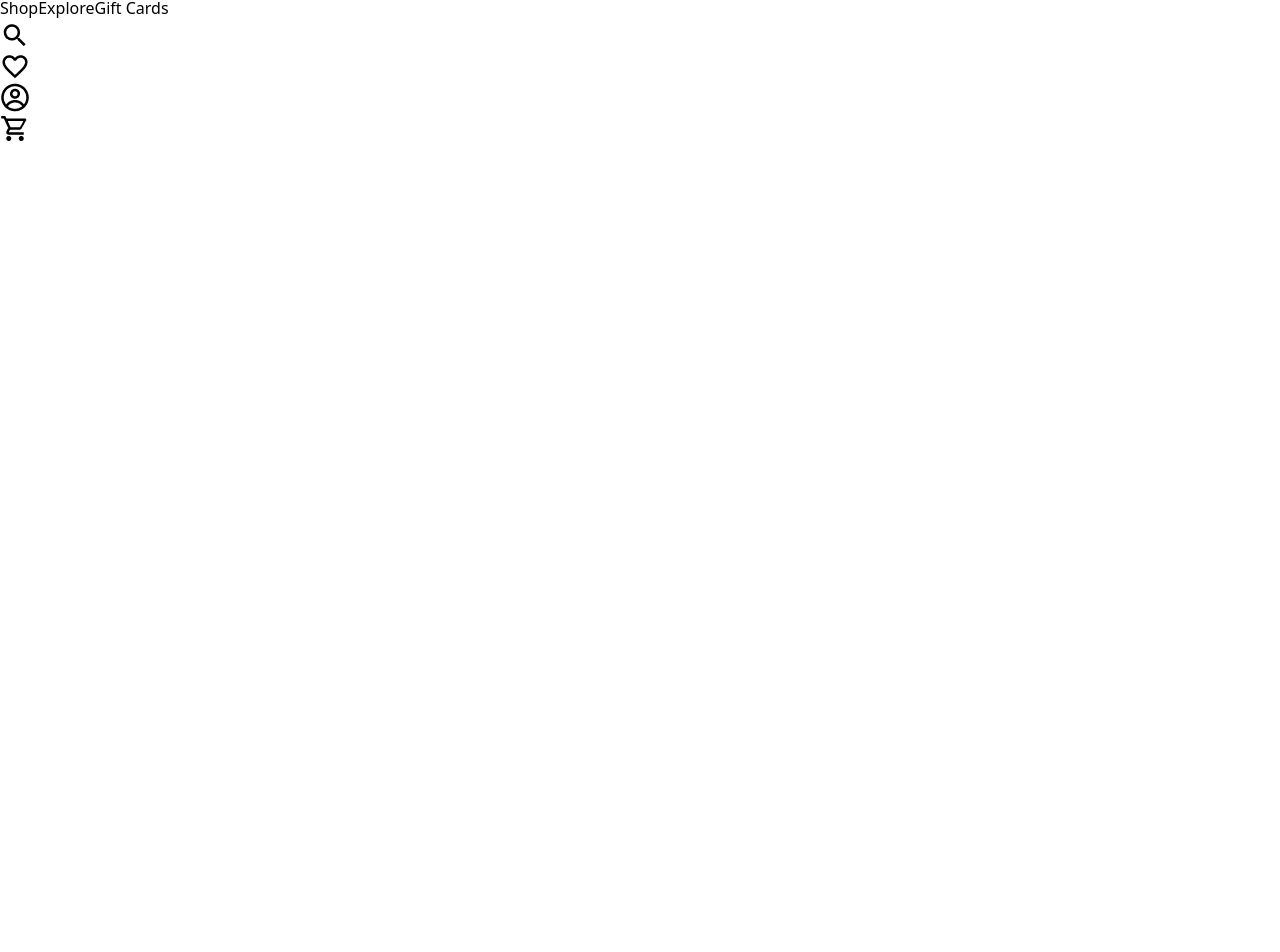
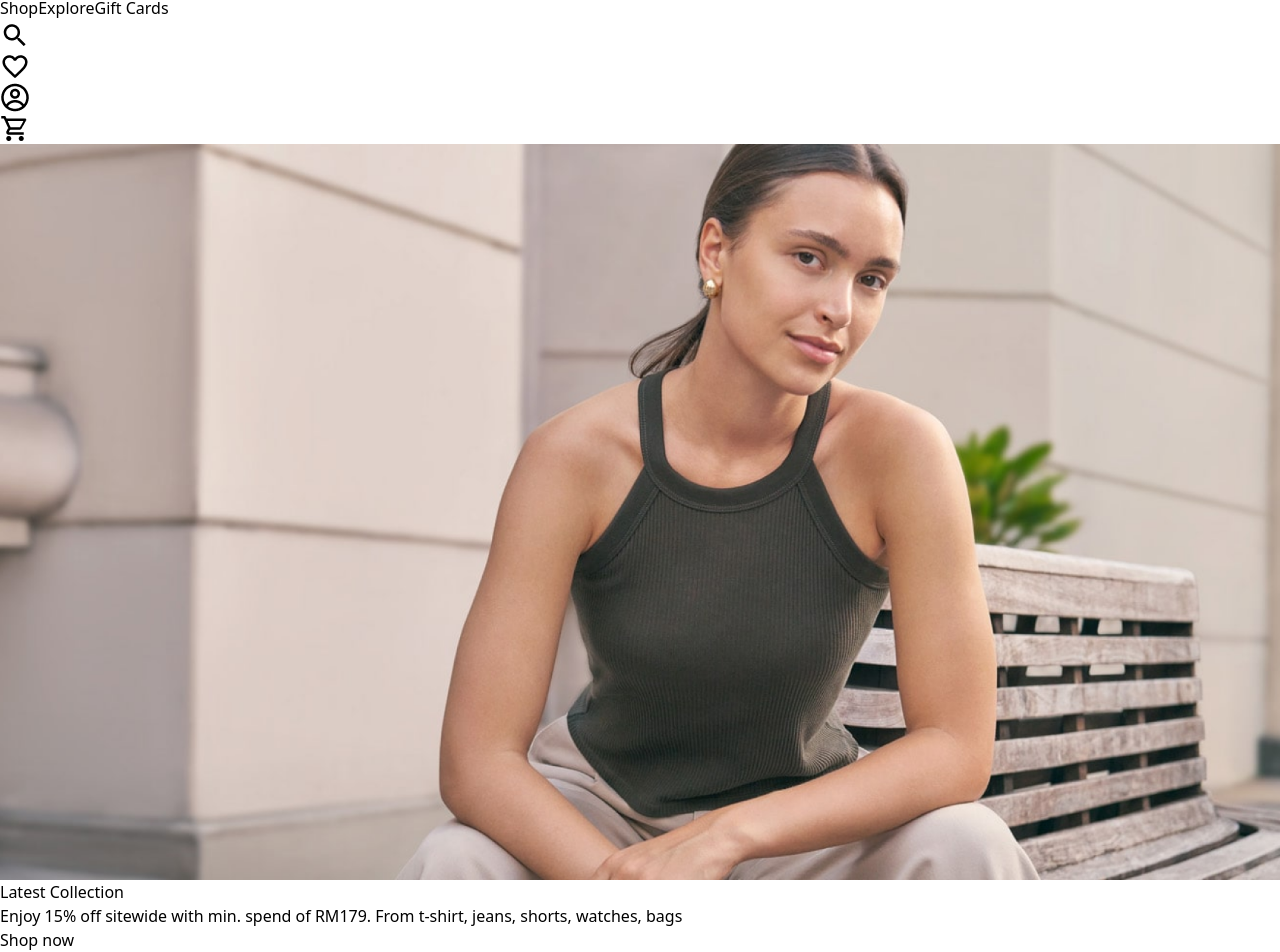
Before and after one commit to Ericx014/everbuy, a React (Vite) app in the folder everbuy-frontend/: page / in a window 1280 px wide. Shown: the part 52-1004 px from the top of the page. Before the commit the page ends 800 px from the top, so only its background shows below. Built offline with nearby package versions, Linux system fonts and the light colour scheme.

Commit message:
Completed main add

```diff
--- a/everbuy-frontend/src/Navbar.jsx
+++ b/everbuy-frontend/src/Navbar.jsx
@@ -11,14 +11,14 @@ const Navbar = () => {
           className="w-[1.3rem] h-[1.3rem] ml-[0.7rem] hamburger-icon"
         />
       </button>
-      <div className="w-full flex justify-between px-[1rem]">
+      <div className="w-full flex justify-between px-[1rem] lg:px-[2.5rem]">
         <h1 className="text-[1.5rem] font-[600]">Logo</h1>
-        <div className="navigation-links flex justify-between items-center md:w-[30%] lg:w-[25%]">
+        <div className="navigation-links flex justify-between items-center md:w-[30%] lg:w-[18%]">
           <Link>Shop</Link>
           <Link>Explore</Link>
           <Link>Gift Cards</Link>
         </div>
-        <div className="flex justify-between items-center w-[40%] sm:w-[25%] md:w-[20%] lg:w-[15%]">
+        <div className="flex justify-between items-center w-[40%] sm:w-[25%] md:w-[20%] lg:w-[10%]">
           <Link>
             <img
               src="icons/search-icon.png"
--- a/everbuy-frontend/src/pages/Home.jsx
+++ b/everbuy-frontend/src/pages/Home.jsx
@@ -1,9 +1,29 @@
 const Home = () => {
-	return(
-		<section>
-			{/* <img src="home-img/model.png" alt="Image"/> */}
-		</section>
-	)
-}
+  return (
+    <section>
+      <div className="relative">
+        <img
+          src="home-img/model.png"
+          alt="image"
+          className="h-[92vh] w-full object-cover"
+        />
+        <div className="absolute top-0 left-0 bg-black bg-opacity-15 h-full w-full flex flex-col justify-center px-[1.5rem] sm:px-[3rem] lg:px-[5rem]">
+          <h1 className="text-white text-3xl font-bold tracking-[-0.02rem] mb-2 drop-shadow-lg">
+            Latest Collection
+          </h1>
+          <p className="text-white text-lg leading-5 mb-8 sm:w-[60%] md:w-[55%] lg:w-[40%] drop-shadow-lg font-semibold">
+            Enjoy 15% off sitewide with min. spend of RM179. From t-shirt, jeans,
+            shorts, watches, bags
+          </p>
+          <div>
+						<button className="bg-white text-black uppercase py-2 px-4 rounded-[0.3rem] font-[600] tracking-tighter">
+							Shop now
+						</button>
+					</div>
+        </div>
+      </div>
+    </section>
+  );
+};
 
 export default Home;
```
